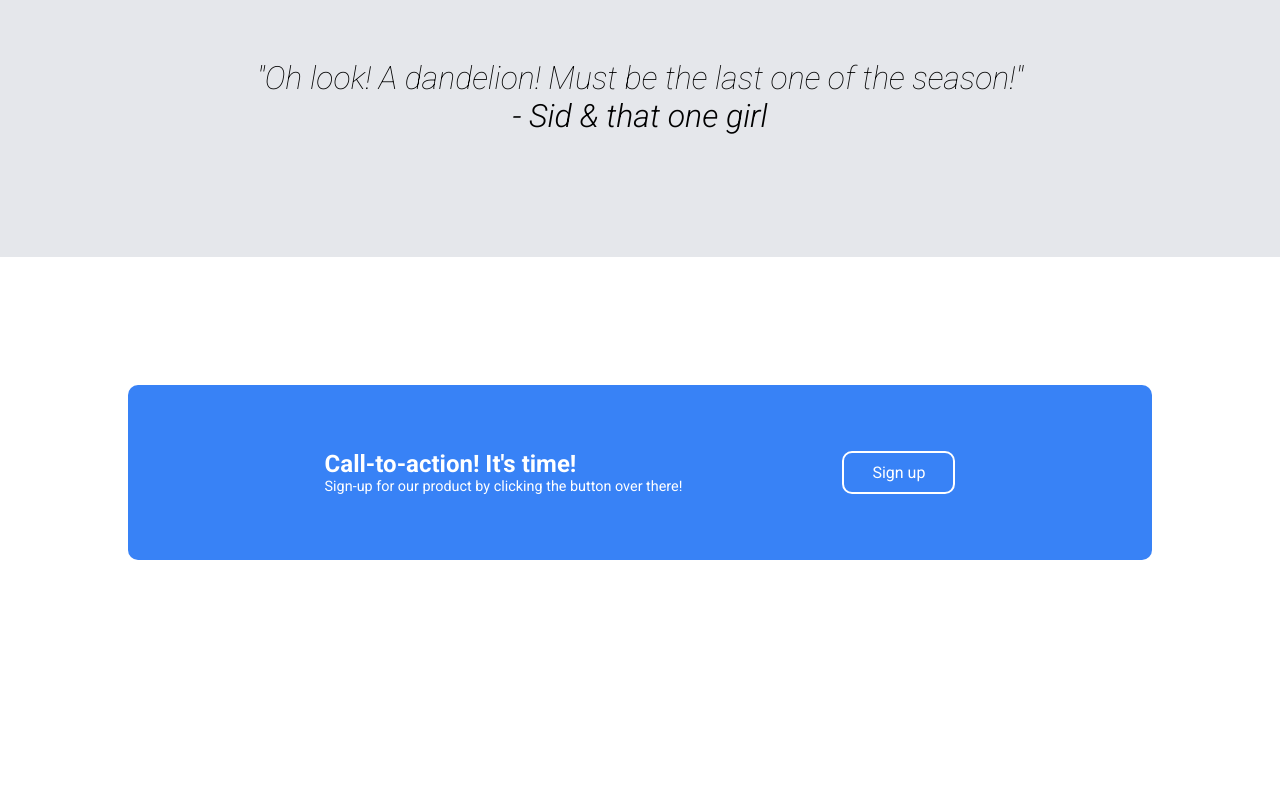
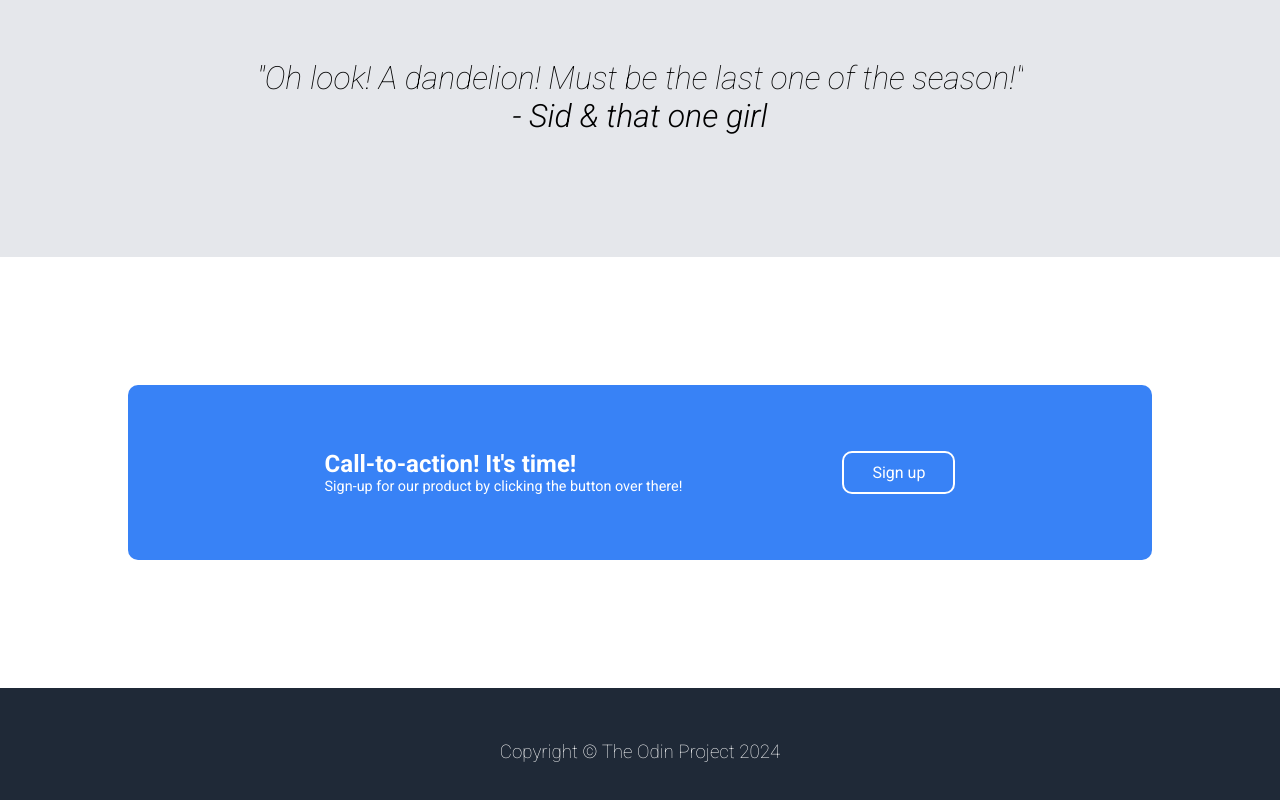
Before and after one commit to davidceb/Odin-Project-Landing-Page, a plain HTML site: page index.html in a window 1280 px wide. Shown: the part 838-1638 px from the top of the page. Before the commit the page ends 1526 px from the top, so only its background shows below. Drawn offline with Linux system fonts and the light colour scheme.

Commit message:
Add footer to index.html and styles to style.css
Added the footer and styled it according to the supplied reference design.

```diff
--- a/index.html
+++ b/index.html
@@ -72,7 +72,7 @@
     </main>
 
     <footer>
-
+        <h3 class="copyright">Copyright &copy; The Odin Project 2024</h3>
     </footer>
 
 </body>
--- a/style.css
+++ b/style.css
@@ -6,6 +6,7 @@
     box-sizing: border-box;
     /* border: rgba(255, 0, 0, 0.367) *//*  solid 1px; */
     font-family: Roboto, sans-serif;
+    overflow-x: hidden;
 }
 
 
@@ -161,6 +162,7 @@ p {
     border-radius: 10px;
     text-align: center;
     line-height: 10rem;
+    overflow: hidden;
 }
 
 figcaption {
@@ -218,3 +220,16 @@ figcaption {
 }
 
 /* Footer Section CSS */
+
+footer {
+    display: flex;
+    justify-content: center;
+    align-items: center;
+    background-color: #1F2937;
+    color: white;
+    height: 8rem;
+}
+
+.copyright {
+    font-weight: 200;
+}
```
